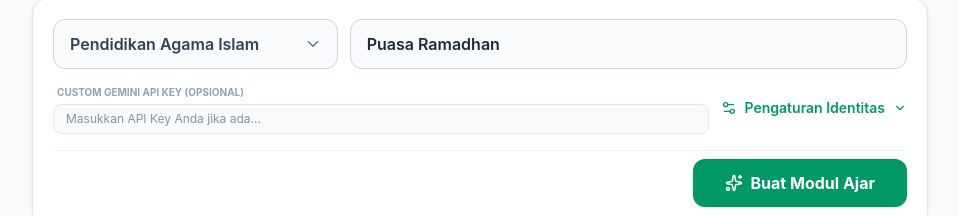
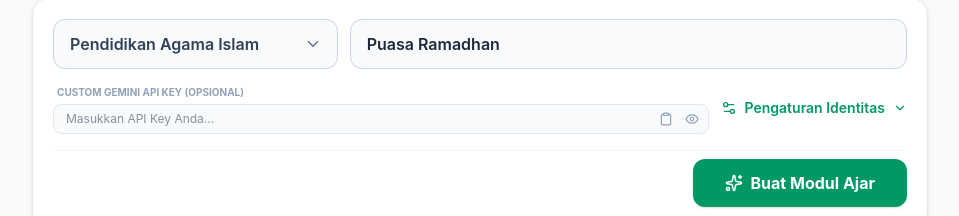
Before and after one commit to aminudin0893/Materimu, a React (Vite) app: page / in a window 1280 px wide. Shown: the part 254-470 px from the top of the page, without its empty margins (160-1119 px from the left). Built offline with nearby package versions, Linux system fonts and the light colour scheme.

Commit message:
feat(ui): Add API key visibility toggle
Introduces a toggle to show/hide the custom Gemini API key input. This enhances user experience and security by allowing users to control the visibility of their sensitive API key.

```diff
--- a/src/App.tsx
+++ b/src/App.tsx
@@ -1,7 +1,7 @@
 import React, { useState, useEffect, useRef } from 'react';
 import {
   BookOpen, Sparkles, Loader2, Copy, Check, AlertCircle,
-  ChevronDown, Settings2, Download, Layers, FileText, User, Users, ListChecks, Eye, Image as ImageIcon
+  ChevronDown, Settings2, Download, Layers, FileText, User, Users, ListChecks, Eye, EyeOff, Clipboard, Image as ImageIcon
 } from 'lucide-react';
 import { GoogleGenAI } from "@google/genai";
 import { DAFTAR_MAPEL, initialData } from './constants';
@@ -37,6 +37,7 @@ export default function App() {
   const [expandedSubtopics, setExpandedSubtopics] = useState<number[]>([]);
   const [expandAll, setExpandAll] = useState(false);
   const [customApiKey, setCustomApiKey] = useState('');
+  const [showApiKey, setShowApiKey] = useState(false);
 
   const menuRef = useRef<HTMLDivElement>(null);
   const jpgMenuRef = useRef<HTMLDivElement>(null);
@@ -382,14 +383,41 @@ export default function App() {
               <div className="flex flex-col md:flex-row md:items-center gap-3">
                 <div className="flex-1">
                   <label className="block text-[10px] font-bold text-slate-400 uppercase mb-1 ml-1">Custom Gemini API Key (Opsional)</label>
-                  <input
-                    type="password"
-                    value={customApiKey}
-                    onChange={(e) => setCustomApiKey(e.target.value)}
-                    placeholder="Masukkan API Key Anda jika ada..."
-                    className="w-full px-3 py-1.5 bg-slate-50 border border-slate-200 rounded-lg focus:outline-none focus:ring-1 focus:ring-emerald-500 text-xs"
-                    disabled={isLoading || isPdfLoading || isJpgLoading}
-                  />
+                  <div className="relative flex items-center">
+                    <input
+                      type={showApiKey ? "text" : "password"}
+                      value={customApiKey}
+                      onChange={(e) => setCustomApiKey(e.target.value)}
+                      placeholder="Masukkan API Key Anda..."
+                      className="w-full pl-3 pr-16 py-1.5 bg-slate-50 border border-slate-200 rounded-lg focus:outline-none focus:ring-1 focus:ring-emerald-500 text-xs"
+                      disabled={isLoading || isPdfLoading || isJpgLoading}
+                    />
+                    <div className="absolute right-1.5 flex items-center gap-1">
+                      <button
+                        type="button"
+                        onClick={async () => {
+                          try {
+                            const text = await navigator.clipboard.readText();
+                            setCustomApiKey(text);
+                          } catch (err) {
+                            console.error('Gagal menempel teks', err);
+                          }
+                        }}
+                        className="p-1 text-slate-400 hover:text-emerald-600 transition-colors"
+                        title="Tempel dari clipboard"
+                      >
+                        <Clipboard size={14} />
+                      </button>
+                      <button
+                        type="button"
+                        onClick={() => setShowApiKey(!showApiKey)}
+                        className="p-1 text-slate-400 hover:text-emerald-600 transition-colors"
+                        title={showApiKey ? "Sembunyikan" : "Tampilkan"}
+                      >
+                        {showApiKey ? <EyeOff size={14} /> : <Eye size={14} />}
+                      </button>
+                    </div>
+                  </div>
                 </div>
                 <div className="flex items-end pb-1">
                   <button
```
